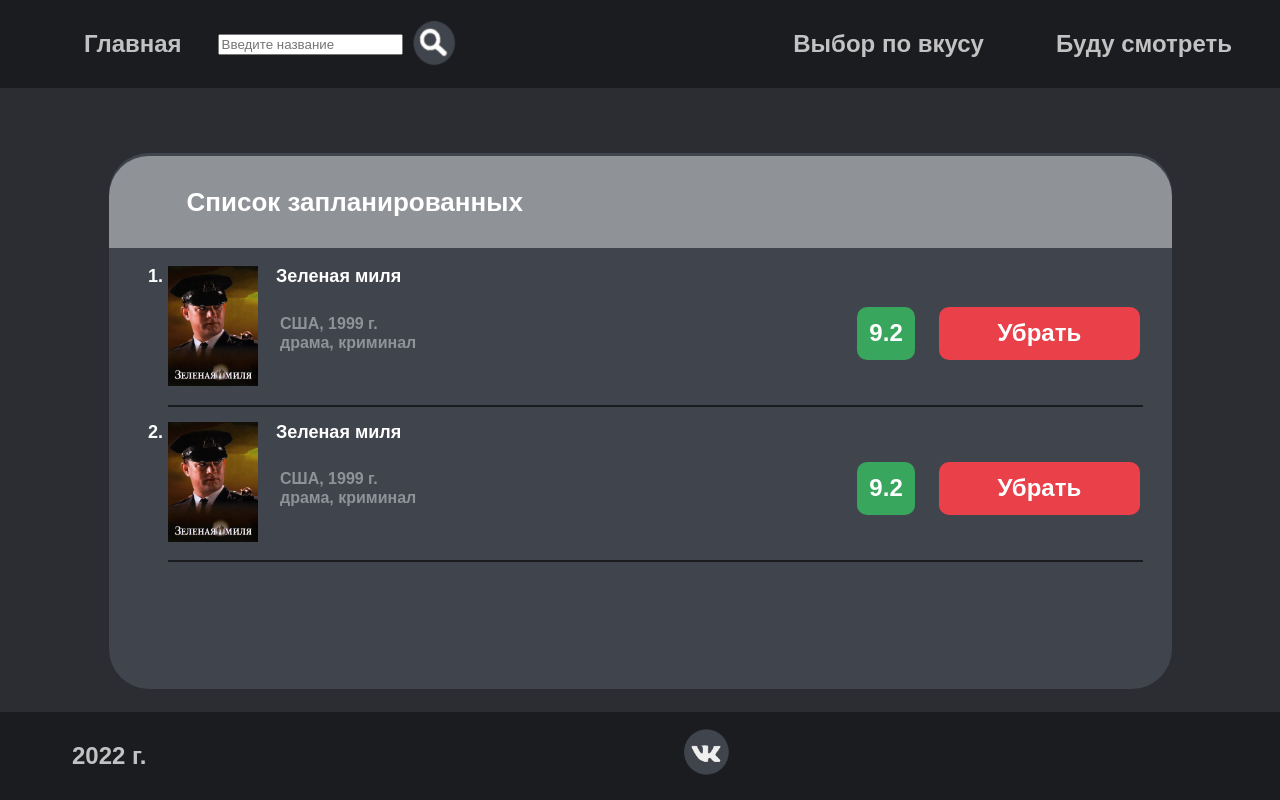
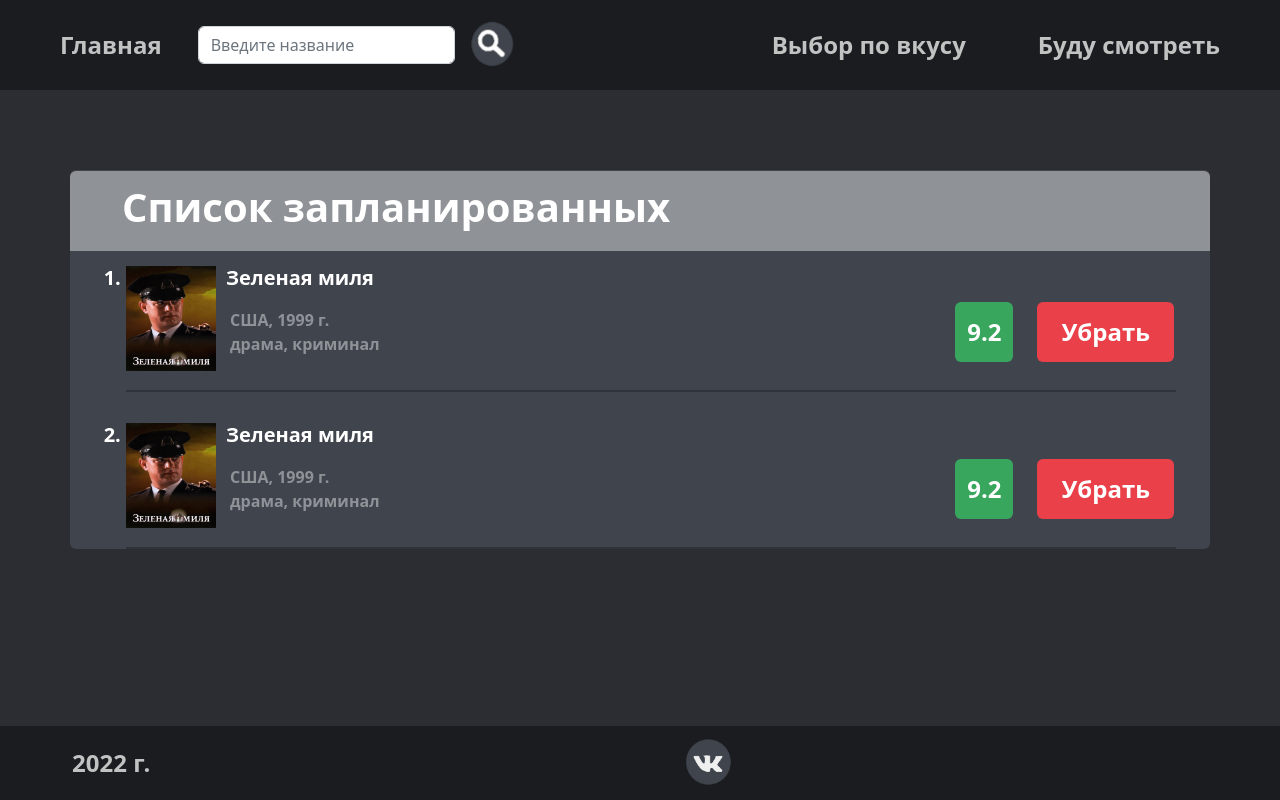
Before and after one commit to amayash/cinema, a website: page willSee.html in a window 1280 px wide. Drawn offline with nearby package versions, Linux system fonts and the light colour scheme.

Commit message:
same changes & willSee bootstrap

```diff
--- a/styles/style.css
+++ b/styles/style.css
@@ -4,7 +4,7 @@ body {
 }
 
 h1 {
-    margin-inline-start: 2em;
+    margin-inline-start: 1em;
 }
 
 h2 {
--- a/styles/styleSearchSame.css
+++ b/styles/styleSearchSame.css
@@ -4,7 +4,7 @@ body {
 }
 
 h1 {
-    margin-inline-start: 2em;
+    margin-inline-start: 1em;
 }
 
 h2 {
--- a/styles/styleWillSee.css
+++ b/styles/styleWillSee.css
@@ -1,186 +1,114 @@
 html,
 body {
     background: #2b2d33;
-    padding: 0;
-    margin: 0;
-    font-family: sans-serif;
-    font-size: small;
-    line-height: 1.2;
-    height: 100%;
 }
 
 h1 {
-    margin-inline-start: 2.5em;
-    color: #ffffff;
-    font-weight: bold;
+    margin-inline-start: 1em;
 }
 
 h2 {
-    margin-inline-start: 6em;
-    font-size: large;
-    color: #ffffff;
-    font-weight: bold;
+    padding-top: 0.75em;
+    margin-inline-start: 5em;
 }
 
-ol {
-    font-size: large;
-    color: #ffffff;
-    font-weight: bold;
+h2 a {
+    text-decoration: none;
+}
+
+h2 a:hover {
+    text-decoration: underline;
 }
 
 header {
-    left: 0; top: 0; right: 0;
-    background-color: #1a1c20;
-    height: 64px;
+    background: #1a1c20;
     padding: 0.5em;
-    display: flex;
-    align-items: center;
-    font-size: x-large;
-    font-weight: bold;
+}
+
+header a {
+    color: #c2c2c2;
+    margin: 0 1.5em;
 }
 
 footer {
-    position: fixed;
-    left: 0; bottom: 0; right: 0;
-    background-color: #1a1c20;
+    background: #1a1c20;
     color: #c2c2c2;
-    height: 64px;
     padding: 0.5em 0.5em 0.5em 3em;
-    display: flex;
-    justify-content: start;
-    align-items: center;
-    font-size: x-large;
-    font-weight: bold;
 }
 
 footer nav {
     color: #c2c2c2;
-    display: flex !important;
-    justify-content: center !important;
-    flex-grow: 1;
-}
-
-article {
-    padding: 0.5em;
-    display: flex;
-    flex-direction: column;
-    align-items: stretch;
-    min-height: calc(100%-64px-64px-(0.5em*6));
-}
-
-header nav {
-    display: flex !important;
-    justify-content: flex-end !important;
-    flex-grow: 1;
-}
-
-header a {
-    color: #c2c2c2;
-    text-decoration: none;
-    margin: 0 1.5em;
 }
 
 header a:hover {
     color: #ffffff;
 }
 
-#main {
-    margin-left: 1.5em;
-}
-
 #description {
-    padding-bottom: 1.5em;
-    margin-inline-start: 7em;
+    margin-inline-start: 6.5em;
     margin-top: -0.5em;
-    font-size: medium;
     color: #8f9398;
-    display: flex;
-    justify-content: start;
-    align-items: center;
-}
-
-#rightPanel {
-    color: #ffffff;
-    font-size: x-large;
-    font-weight: bold;
-    display: flex !important;
-    justify-content: flex-end !important;
-    flex-grow: 1;
 }
 
 #mark {
     padding: 0.5em;
     margin: 0.5em;
     background-color: #38a65d;
-    border: none;
-    border-radius: 10px;
-}
-h2 a {
-    color: #ffffff;
-    font-weight: bold;
-    text-decoration: none;
-}
-
-h2 a:hover {
-    text-decoration: underline;
-}
-#delete {
-    padding: 0.5em;
-    padding-left: 2.45em;
-    padding-right: 2.45em;
-    margin: 0.5em;
-    background-color: #e94049;
-    border: none;
-    border-radius: 10px;
 }
 
 #content {
     background: #40444d;
-    height: 65%;
-    width: 80%;
     padding: 1.25em 1.5em 0em 1.5em;
     margin: 5em auto auto auto;
-    border: none;
-    border-radius: 40px;
 }
 
 #content_header {
-    padding: 1em;
-    margin: -1em -1.5em 0em -1.5em;
+    padding: 0.75em;
+    margin: -1.2em -1.5em 0em -1.5em;
     background-color: #8f9297;
-    border: none;
-    border-top-left-radius: 40px;
-    border-top-right-radius: 40px;
 }
 
 hr {
-    border: none;
     margin-right: 0.5em;
-    background-color: #1a1c20;
     height: 2px; /* Толщина линии */
 }
 
 button {
-    margin: 0.5em;
+    margin-left: 0.5em;
     padding: 0;
-    border: none;
-}
-button img {
-    display: block;
 }
 
-form {
-    display: flex;
-    justify-content: start;
-    align-items: center;
+#delete {
+    padding: 0.5em;
+    padding-right: 1em;
+    padding-left: 1em;
+    margin: 0.5em;
+    background-color: #e94049;
 }
 
-navPoster img {
+.poster{
+    padding-top: 0.75em;
     width: 90px;
     height: 120px;
 }
 
-navIcon img {
+.icon {
     width: 50px;
     height: 50px;
 }
+
+@media screen and (max-width: 840px) {
+    .poster{
+        display: none;
+    }
+    h2 {
+        margin-inline-start: 0em;
+    }
+    #description {
+        margin-inline-start: 0.5em;
+        font-size: small !important;
+    }
+    #rightPanel {
+        font-size: medium !important;
+    }
+}
--- a/willSee.html
+++ b/willSee.html
@@ -3,62 +3,78 @@
 
 <head>
     <meta charset="UTF-8">
+    <title>Буду смотреть</title>
+    <meta name="viewport" content="width=device-width, initial-scale=1.0">
     <meta http-equiv="X-UA-Compatible" content="IE=edge">
-    <meta name="viewport" content="width=device-width, initial-scale=1.0">
-    <title>Буду смотреть</title>
+    <script src="node_modules/bootstrap/dist/js/bootstrap.min.js"></script>
+    <link href="node_modules/bootstrap/dist/css/bootstrap.min.css" rel="stylesheet" />
+    <link href="node_modules/@fortawesome/fontawesome-free/css/all.min.css" rel="stylesheet" />
     <link rel="stylesheet" href="styles/styleWillSee.css">
 </head>
 
-<body>
-    <header>
-        <div id="main"><a href="index.html">Главная</a></div>
-        <form action="searchSame.html">
-            <input type="text" name="text" class="search" placeholder="Введите название">
-            <button type="submit"><navIcon><img src="images/search.jpg" alt="Поиск" /></navIcon></button>
-        </form>
-        <nav>
-            <a href="choiceToTaste.html">Выбор по вкусу</a>
-            <a href="willSee.html">Буду смотреть</a>
+<body class="d-flex flex-column h-100 fs-6">
+    <main class="flex-shrink-0">
+    <header class="fs-4 fw-bold">
+        <nav class="navbar navbar-expand-md navbar-dark">
+            <div class="container-fluid">
+                <button class="navbar-toggler" type="button" data-bs-toggle="collapse" data-bs-target="#navbarNav"
+                    aria-controls="navbarNav" aria-expanded="false" aria-label="Toggle navigation">
+                    <span class="navbar-toggler-icon"></span>
+                </button>
+                <div class="navbar-collapse collapse justify-content-end" id="navbarNav">
+                    <div id="main"><a class="text-decoration-none" href="index.html">Главная</a></div>
+
+                    <form class="d-flex align-items-center" action="searchSame.html">
+                        <input type="text" name="text" class="form-control search rounded" placeholder="Введите название">
+                        <button type="submit" class="border border-0"><img class="icon" src="images/search.jpg" alt="Поиск" /></button>
+                    </form>
+                    <div class="d-flex justify-content-end flex-grow-1 navbar-nav">
+                        <a class="text-decoration-none" href="choiceToTaste.html">Выбор по вкусу</a>
+                        <a class="text-decoration-none" href="willSee.html">Буду смотреть</a>
+                    </div>
+                </div>
+            </div>
         </nav>
     </header>
-    <div id="content">
-        <div id="content_header">
-            <h1>Список запланированных</h1>
+    <div class="container rounded" id="content">
+        <div id="content_header" class="rounded-top">
+            <h1 class="fs-1 fw-bold text-white">Список запланированных</h1>
         </div>
 
-        <ol>
-            <li><navPoster><img src="images/zelenayamilya.jpg" alt="Зеленая миля" align="left"></navPoster>
-                <h2><a href="film.html">Зеленая миля</a></h2>
-                <div id="description">
+        <ol class="fs-5 text-white fw-bold">
+            <li><img class="poster" src="images/zelenayamilya.jpg" alt="Зеленая миля" align="left">
+                <h2 class="fs-5 fw-bold text-white"><a class="text-white" href="film.html">Зеленая миля</a></h2>
+                <div id="description" class="d-flex justify-content-start align-items-center fs-6">
                     США, 1999 г.<br>
                     драма, криминал
-                    <div id="rightPanel">
-                        <div id="mark">9.2</div>
-                        <div id="delete">Убрать</div>
+                    <div id="rightPanel" class="d-flex justify-content-end text-white fw-bold fs-4 flex-grow-1">
+                        <div class="rounded" id="mark">9.2</div>
+                        <button id="delete" class="border border-0 rounded text-white fw-bold" type="button">Убрать</button>
                     </div>
                 </div>
             </li>
-            <hr>
-            <li><navPoster><img src="images/zelenayamilya.jpg" alt="Зеленая миля" align="left"></navPoster>
-                <h2><a href="film.html">Зеленая миля</a></h2>
-                <div id="description">
+            <hr class="border border-0 bg-black">
+            <li class="text-white"><img class="poster" src="images/zelenayamilya.jpg" alt="Зеленая миля" align="left">
+                <h2 class="fs-5 fw-bold text-white"><a class="text-white" href="film.html">Зеленая миля</a></h2>
+                <div id="description" class="d-flex justify-content-start align-items-center fs-6">
                     США, 1999 г.<br>
                     драма, криминал
-                    <div id="rightPanel">
-                        <div id="mark">9.2</div>
-                        <div id="delete">Убрать</div>
+                    <div id="rightPanel" class="d-flex justify-content-end text-white fw-bold fs-4 flex-grow-1">
+                        <div class="rounded" id="mark">9.2</div>
+                        <button id="delete" class="border border-0 rounded text-white fw-bold" type="button">Убрать</button>
                     </div>
                 </div>
             </li>
-            <hr>
+            <hr class="border border-0 bg-black">
         </ol>
     </div>
-    <footer>
+    <footer class="d-flex fixed-bottom align-items-center position-fixed fw-bold fs-4">
         2022 г.
-        <nav>
-            <a href="https://vk.com/id0" target="_blank"><navIcon><img src="images/vk.jpg" alt="VK"></navIcon> </a>
+        <nav class="d-flex justify-content-center flex-grow-1">
+            <a href="https://vk.com/id0" target="_blank"><img class="icon" src="images/vk.jpg" alt="VK"> </a>
         </nav>
     </footer>
+</main>
 </body>
 
 </html>
```
